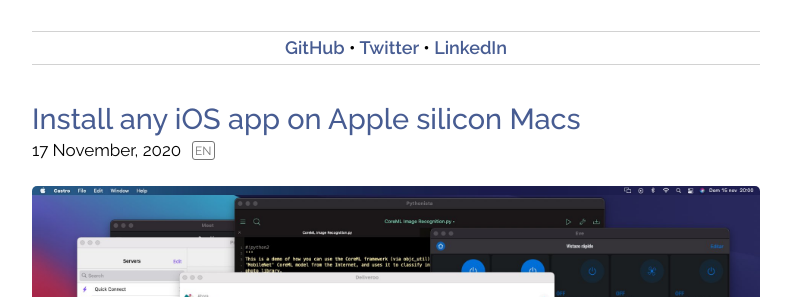
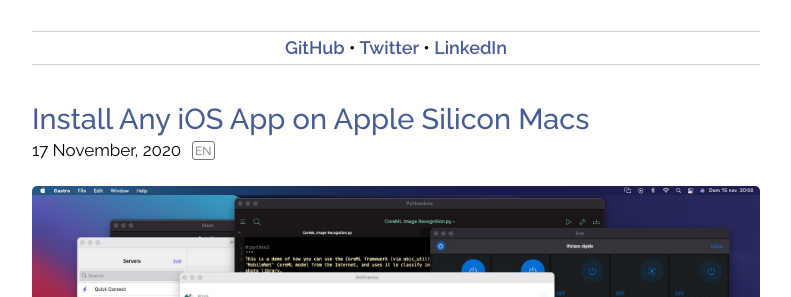
Before and after one commit to pvieito/Blog, a Jekyll site: the page built from _posts/2020-11-17-install-any-ios-app-in-apple-silicon.md, in a window 1280 px wide. Shown: the part 168-465 px from the top of the page, without its empty margins (244-1035 px from the left). Built offline with Jekyll 4.4.1, drawn with Linux system fonts in a browser that asks for light colours; comment, search, counter and statistics services are not loaded.

```diff
--- a/_posts/2020-11-17-install-any-ios-app-in-apple-silicon.md
+++ b/_posts/2020-11-17-install-any-ios-app-in-apple-silicon.md
@@ -1,5 +1,5 @@
 ---
-title: "Install any iOS app on Apple silicon Macs"
+title: "Install Any iOS App on Apple Silicon Macs"
 lang: en
 ---
 
```
